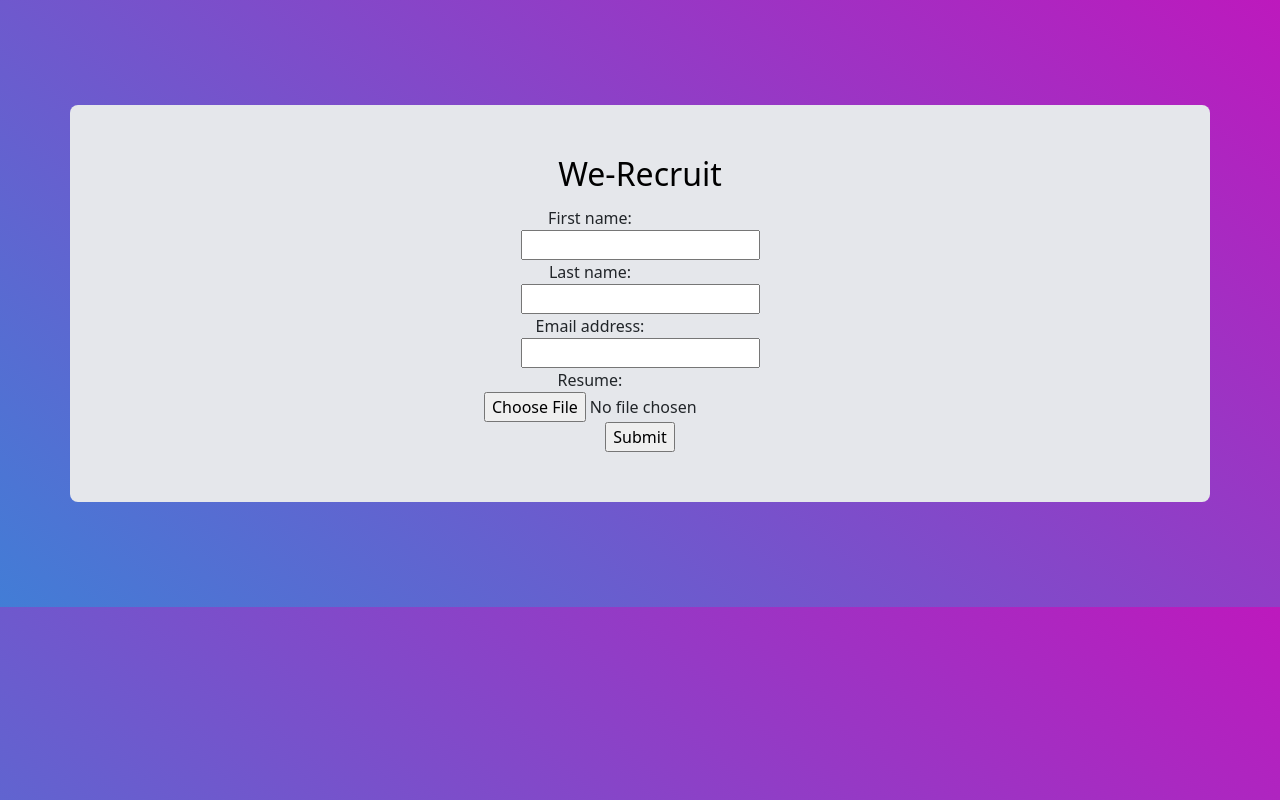
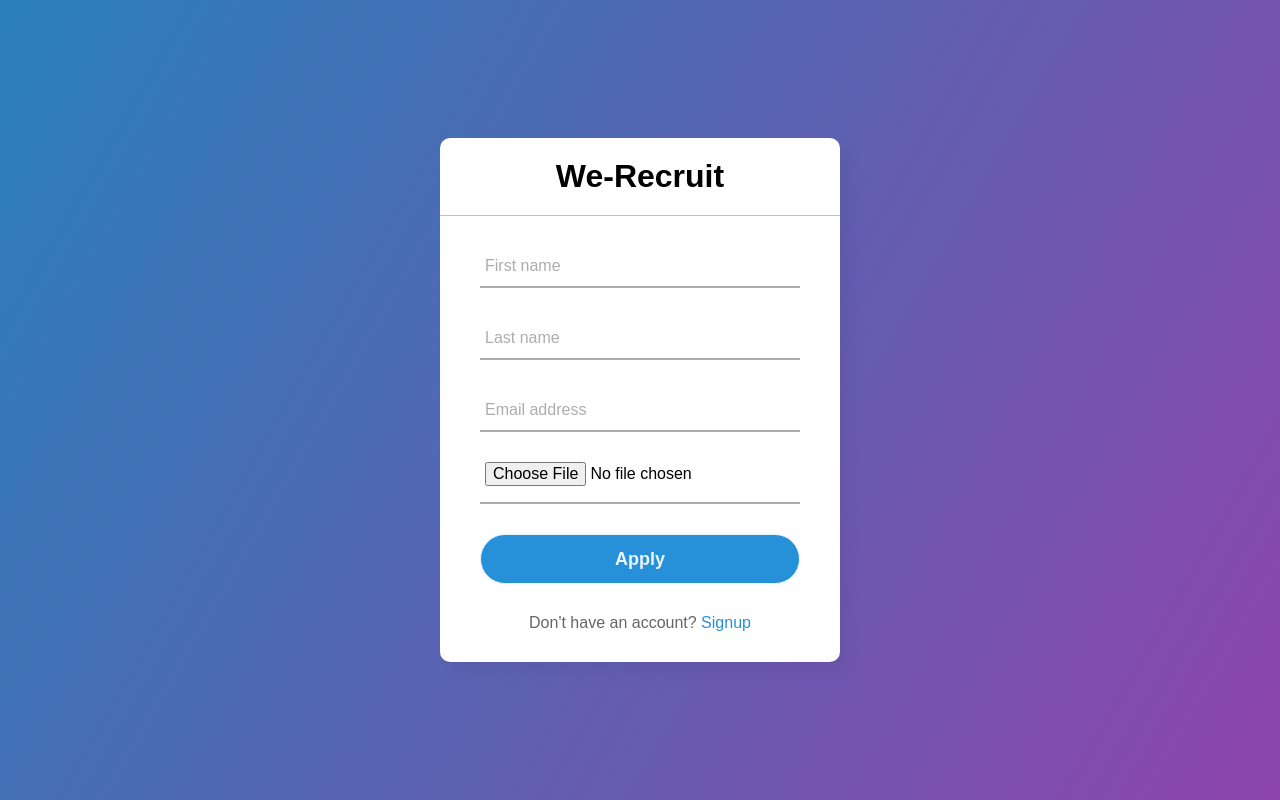
Before and after one commit to phiwe-saba/We-Recruit-website, a PHP site: page /application.html in a window 1280 px wide. Run offline with PHP 8.4, Linux system fonts and the light colour scheme.

Commit message:
added the sign up page

```diff
--- a/application.html
+++ b/application.html
@@ -1,30 +1,42 @@
 <!DOCTYPE html>
+<!-- Coding By CodingNepal - youtube.com/codingnepal -->
 <html lang="en">
 <head>
     <meta charset="UTF-8">
     <meta http-equiv="X-UA-Compatible" content="IE=edge">
     <meta name="viewport" content="width=device-width, initial-scale=1.0">
     <link rel="stylesheet" href="styles/app.css">
-    <link href="https://cdn.jsdelivr.net/npm/bootstrap@5.1.3/dist/css/bootstrap.min.css" rel="stylesheet" integrity="sha384-1BmE4kWBq78iYhFldvKuhfTAU6auU8tT94WrHftjDbrCEXSU1oBoqyl2QvZ6jIW3" crossorigin="anonymous">
-    <script src="https://cdn.jsdelivr.net/npm/bootstrap@5.1.3/dist/js/bootstrap.bundle.min.js" integrity="sha384-ka7Sk0Gln4gmtz2MlQnikT1wXgYsOg+OMhuP+IlRH9sENBO0LRn5q+8nbTov4+1p" crossorigin="anonymous"></script>
     <title>Document</title>
 </head>
 <body>
-    <div class="container">
-        <h2><a href="index.html">We-Recruit</a></h2>
-        <div class="form-container">
-            <form action="/action_page.php">
-                <label for="fname">First name:</label><br>
-                <input type="text" id="fname" name="fname" value=""><br>
-                <label for="lname">Last name:</label><br>
-                <input type="text" id="lname" name="lname" value=""><br>
-                <label for="fname">Email address:</label><br>
-                <input type="text" id="fname" name="fname" value=""><br>
-                <label for="fname">Resume:</label><br>
-                <input type="file" id="fname" name="fname" value=""><br>
-                <input type="submit" value="Submit">
-            </form>
-        </div>
-    </div>
+    <div class="center">
+        <h1>We-Recruit</h1>
+        <form method="post">
+          <div class="txt_field">
+            <input type="text" required>
+            <span></span>
+            <label>First name</label>
+          </div>
+          <div class="txt_field">
+            <input type="password" required>
+            <span></span>
+            <label>Last name</label>
+          </div>
+          <div class="txt_field">
+            <input type="text" required>
+            <span></span>
+            <label>Email address</label>
+          </div>
+          <div class="txt_field">
+            <input type="file" required>
+            <span></span>
+            <label></label>
+          </div>
+          <input type="submit" value="Apply">
+          <div class="signup_link">
+            Don't have an account? <a href="#">Signup</a>
+          </div>
+        </form>
+      </div>
 </body>
 </html>
--- a/styles/app.css
+++ b/styles/app.css
@@ -1,38 +1,113 @@
+/* Coding By CodingNepal - youtube.com/codingnepal */
+*{
+    margin: 0;
+    padding: 0;
+    box-sizing: border-box;
+    font-family: "Poppins", sans-serif;
+  }
   body{
-    margin:0px;
-    background-image: linear-gradient(40deg,rgb(66, 125, 214), rgb(189, 25, 189));
+    margin: 0;
+    padding: 0;
+    background: linear-gradient(120deg,#2980b9, #8e44ad);
+    height: 100vh;
+    overflow: hidden;
   }
-
-.container{
-    margin: 105px 30px;
-    padding:50px 60px;
-    background-color: #E5E7EB;
-    border-radius: 8px;
+  .center{
+    position: absolute;
+    top: 50%;
+    left: 50%;
+    transform: translate(-50%, -50%);
+    width: 400px;
+    background: white;
+    border-radius: 10px;
+    box-shadow: 10px 10px 15px rgba(0,0,0,0.05);
   }
-
-.container h2{
-    text-align:center;
-    padding-bottom: 5px;
+  .center h1{
+    text-align: center;
+    padding: 20px 0;
+    border-bottom: 1px solid silver;
   }
-
-h2 a{
-    color: black;
+  .center form{
+    padding: 0 40px;
+    box-sizing: border-box;
+  }
+  form .txt_field{
+    position: relative;
+    border-bottom: 2px solid #adadad;
+    margin: 30px 0;
+  }
+  .txt_field input{
+    width: 100%;
+    padding: 0 5px;
+    height: 40px;
+    font-size: 16px;
+    border: none;
+    background: none;
+    outline: none;
+  }
+  .txt_field label{
+    position: absolute;
+    top: 50%;
+    left: 5px;
+    color: #adadad;
+    transform: translateY(-50%);
+    font-size: 16px;
+    pointer-events: none;
+    transition: .5s;
+  }
+  .txt_field span::before{
+    content: '';
+    position: absolute;
+    top: 40px;
+    left: 0;
+    width: 0%;
+    height: 2px;
+    background: #2691d9;
+    transition: .5s;
+  }
+  .txt_field input:focus ~ label,
+  .txt_field input:valid ~ label{
+    top: -5px;
+    color: #2691d9;
+  }
+  .txt_field input:focus ~ span::before,
+  .txt_field input:valid ~ span::before{
+    width: 100%;
+  }
+  .pass{
+    margin: -5px 0 20px 5px;
+    color: #a6a6a6;
+    cursor: pointer;
+  }
+  .pass:hover{
+    text-decoration: underline;
+  }
+  input[type="submit"]{
+    width: 100%;
+    height: 50px;
+    border: 1px solid;
+    background: #2691d9;
+    border-radius: 25px;
+    font-size: 18px;
+    color: #e9f4fb;
+    font-weight: 700;
+    cursor: pointer;
+    outline: none;
+  }
+  input[type="submit"]:hover{
+    border-color: #2691d9;
+    transition: .5s;
+  }
+  .signup_link{
+    margin: 30px 0;
+    text-align: center;
+    font-size: 16px;
+    color: #666666;
+  }
+  .signup_link a{
+    color: #2691d9;
     text-decoration: none;
   }
-
-.form-container{
-    text-align: center;
+  .signup_link a:hover{
+    text-decoration: underline;
   }
-
-.form-container .row-2{
-    font-size: 18px;
-    display: flex;
-    flex-direction: column;
-    align-items: center;
-    justify-content:center;
-}
-
-.form-container label{
-    padding-right:100px;
-    justify-content: flex-start;
-}
```
Also changed, not shown: README.md. Lines whose indentation alone changed are shown as unchanged.
